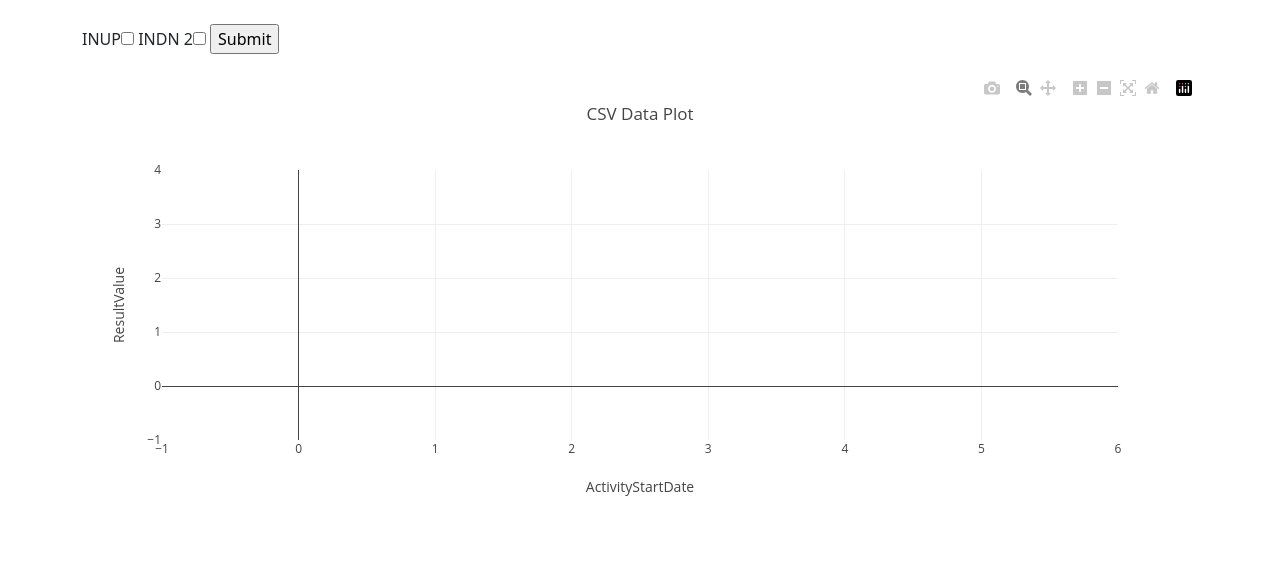
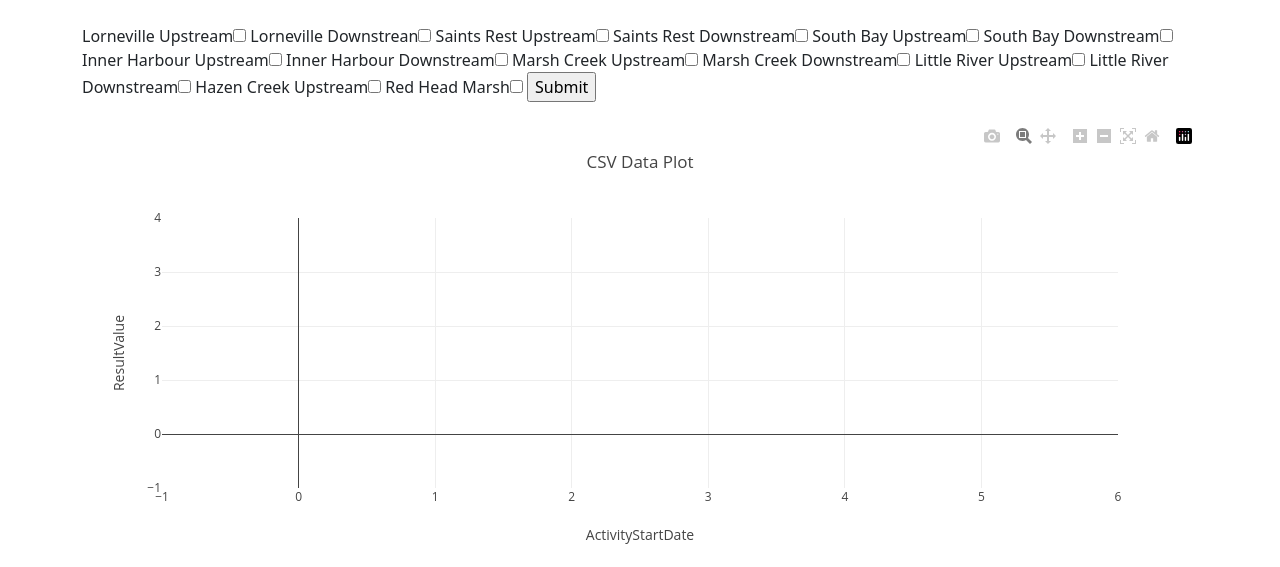
Before and after one commit to egosnell/ELA-Hackathon-2023, a Flask app: page /Data in a window 1280 px wide. Shown: the part 57-624 px from the top of the page. Run offline with Flask 3, Linux system fonts and the light colour scheme; some libraries are stand-ins or nearby versions.

Commit message:
Added sites

```diff
--- a/app.py
+++ b/app.py
@@ -29,7 +29,8 @@ def Data():
     site_list = []
 
     if request.method == 'POST':
-        for s in ['Site1', 'Site2']:
+        for s in ['LorneUp','LorneDown','StRestUp','StRestDown','SouthBayUp','SouthBayDown','INUP','INDN',
+                  'MCUP','MCDN','LittleRiverUp','LittleRiverDown','HazenCreekUp','RedHeadMarsh']:
             site = request.form.get(s)
             if site is not None:
                 print(site)
@@ -50,22 +51,3 @@ def filter_csv_by_site(input_csv, location_id):
     filteredData = loadedData[loadedData['MonitoringLocationID'] == location_id]
 
     return filteredData
-
-@app.route("/Discussion", methods = ['GET', 'POST'])
-def Discussion():
-    active_page = "discussion"
-    return render_template("discussion.html", title="Catfish Coders", active_page=active_page)
-
-@app.route("/Thread1", methods = ['GET', 'POST'])
-def Thread1():
-    active_page = "thread1"
-    return render_template("thread1.html", title="Catfish Coders", active_page=active_page)
-if __name__ == '__main__':
-   app.run(debug = True)
-
-@app.route("/Thread2", methods = ['GET', 'POST'])
-def Thread2():
-    active_page = "thread2"
-    return render_template("thread2.html", title="Catfish Coders", active_page=active_page)
-if __name__ == '__main__':
-   app.run(debug = True)
--- a/templates/data.html
+++ b/templates/data.html
@@ -7,8 +7,20 @@
 </head>
 <body>
     <form method="POST" action="/Data">
-        INUP<input type="checkbox" value="INUP" name="Site1">
-        INDN 2<input type="checkbox" value="INDN" name="Site2">
+        Lorneville Upstream<input type="checkbox" value="LorneUp" name="LorneUp">
+        Lorneville Downstrean<input type="checkbox" value="LorneDown" name="LorneDown">
+        Saints Rest Upstream<input type="checkbox" value="StRestUp" name="StRestUp">
+        Saints Rest Downstream<input type="checkbox" value="StRestDown" name="StRestDown">
+        South Bay Upstream<input type="checkbox" value="SouthBayUp" name="SouthBayUp">
+        South Bay Downstream<input type="checkbox" value="SouthBayDown" name="SouthBayDown">
+        Inner Harbour Upstream<input type="checkbox" value="INUP" name="INUP">
+        Inner Harbour Downstream<input type="checkbox" value="INDN" name="INDN">
+        Marsh Creek Upstream<input type="checkbox" value="MCUP" name="MCUP">
+        Marsh Creek Downstream<input type="checkbox" value="MCDN" name="MCDN">
+        Little River Upstream<input type="checkbox" value="LittleRiverUp" name="LittleRiverUp">
+        Little River Downstream<input type="checkbox" value="LittleRiverDown" name="LittleRiverDown">
+        Hazen Creek Upstream<input type="checkbox" value="HazenCreekUp" name="HazenCreekUp">
+        Red Head Marsh<input type="checkbox" value="RedHeadMarsh" name="RedHeadMarsh">
         <input type="submit">
     <div>
         <ul>
```
